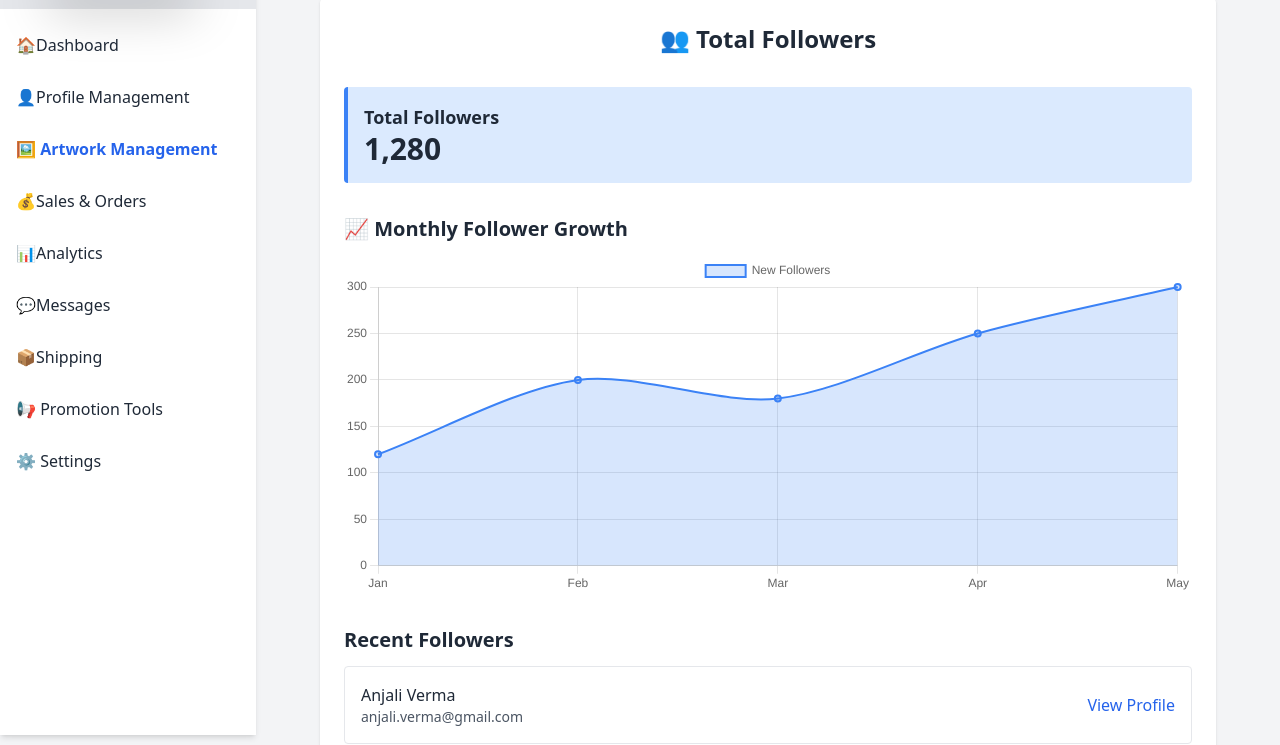
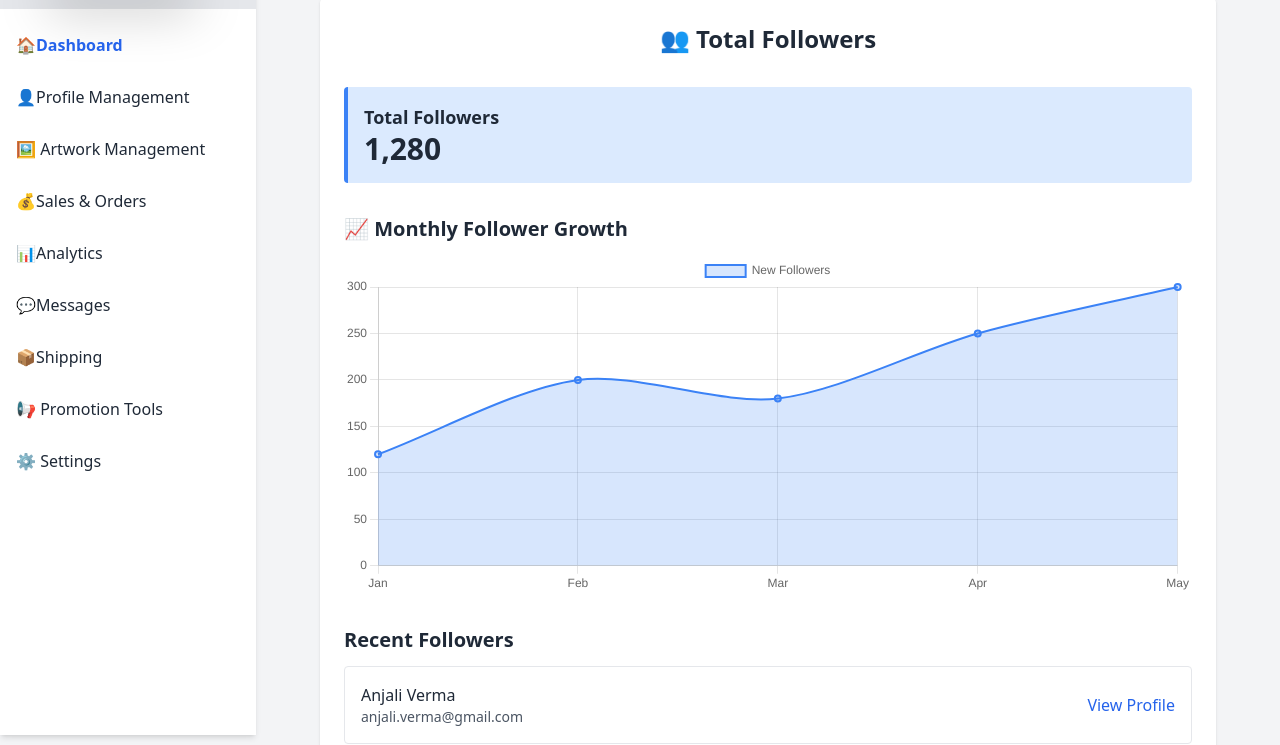
Before and after one commit to gauravsingh1281/The-Artist-Alley, a website: page src/dashboard_features/total_followers.html in a window 1280 px wide. Shown: the part 65-810 px from the top of the page. Drawn offline with nearby package versions, Linux system fonts and the light colour scheme.

Commit message:
Update total_followers.html

```diff
--- a/src/dashboard_features/total_followers.html
+++ b/src/dashboard_features/total_followers.html
@@ -20,9 +20,9 @@
           src="logo.jpg" alt="">
       </div>
       <nav class="p-4 space-y-3">
-        <a href="../user_dashboard.html" class="block py-2 hover:text-blue-600">🏠Dashboard</a>
+        <a href="../user_dashboard.html" class="block py-2 text-blue-600 font-semibold">🏠Dashboard</a>
         <a href="./profile_management.html" class="block py-2 hover:text-blue-600">👤Profile Management</a>
-        <a href="./artwork_management.html" class="block py-2 text-blue-600 font-semibold">🖼 Artwork Management</a>
+        <a href="./artwork_management.html" class="block py-2 hover:text-blue-600 ">🖼 Artwork Management</a>
         <a href="./sales_and_order.html" class="block py-2 hover:text-blue-600">💰Sales & Orders</a>
         <a href="./analytics.html" class="block py-2 hover:text-blue-600">📊Analytics</a>
         <a href="./messages.html" class="block py-2 hover:text-blue-600">💬Messages</a>
```
